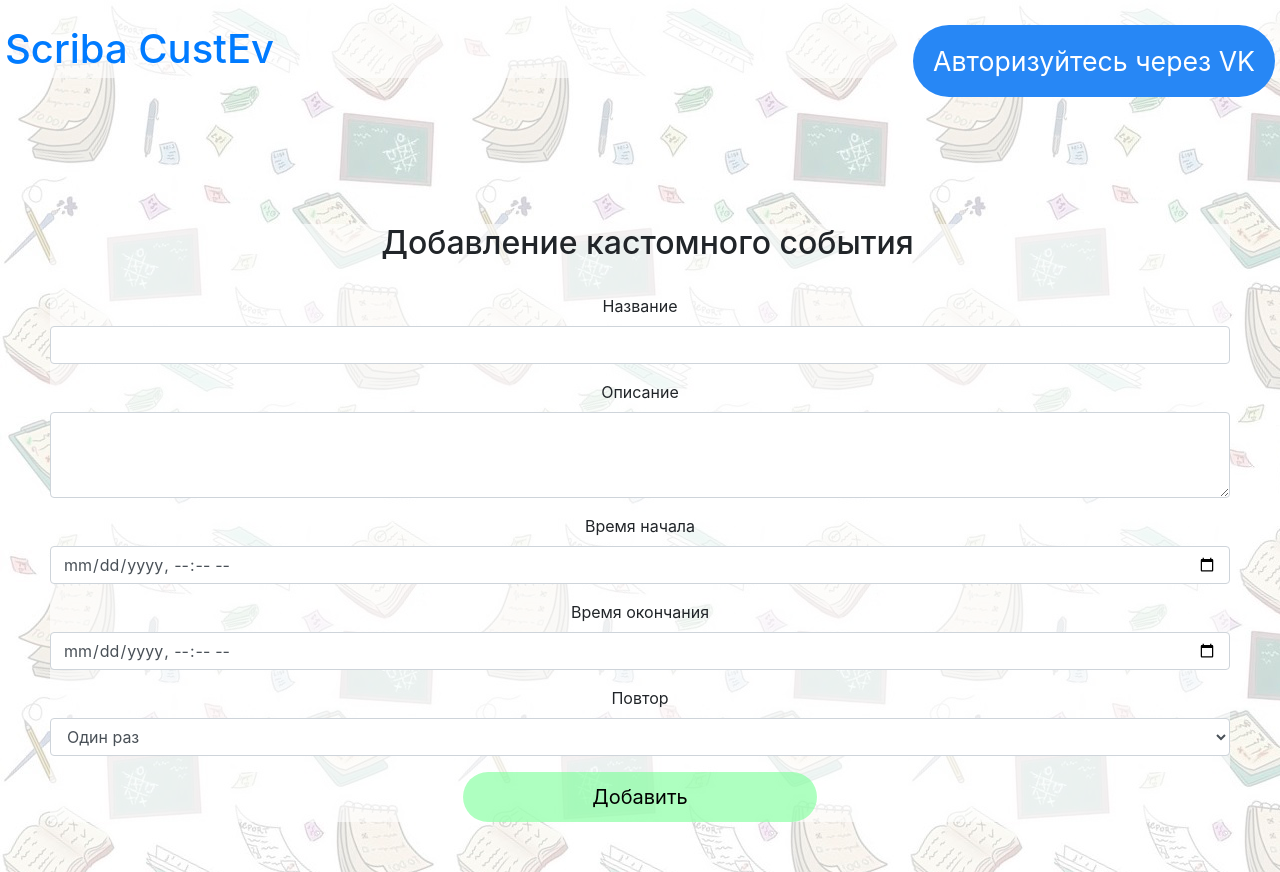
After one commit to ScribaSSU/scriba-custom-events, a Flask app: template templates/add_custom_events.html in a window 1280 px wide. The commit adds this page. Run offline with Flask 2, Linux system fonts and the light colour scheme; the template is opened without the code that fills it, so the values that code supplies are empty; some libraries are stand-ins or nearby versions.

Commit message:
changed event.py, added new page add_custom_events

```diff
--- a/models/event.py
+++ b/models/event.py
@@ -8,8 +8,9 @@ class Event(db.Model):
     user_id = db.Column(db.Integer, nullable=False)
     event_name = db.Column(db.String(200), nullable=False)
     description = db.Column(db.Text)
-    date = db.Column(db.DateTime, default=datetime.utcnow)
-    repeat = db.Column(db.Boolean, default=False)
+    date_begin = db.Column(db.DateTime, default=datetime.now, nullable=False)
+    date_end = db.Column(db.DateTime, default=datetime.now)
+    repeat = db.Column(db.String(200), nullable=False)
 
     def __repr__(self):
         return f"<Event {self.event_id}>"
--- a/routes.py
+++ b/routes.py
@@ -25,7 +25,7 @@ def events():
     if request.method == "GET":  # список кастомных событий
         return render_template("custom_events.html")
     elif request.method == "POST":  # добавить кастомное событие
-        return render_template("custom_events.html")
+        return render_template("add_custom_events.html")
 
 
 @app.route("/login")
--- a/static/css/index.css
+++ b/static/css/index.css
@@ -53,6 +53,16 @@ h2{
 	padding: 20px;
 	border-radius: 50px;
 	outline:none;
+   }
+
+.submit_event {
+    border-radius: 50px;
+    background: rgba(120, 255, 150, 0.6);
+	font-size : 20px;
+	height: 50px;
+	width: 30%;
+	outline:none;
+	border: 0;
    }
 
 
--- /dev/null
+++ b/templates/add_custom_events.html
@@ -0,0 +1,103 @@
+<!DOCTYPE html>
+<link rel="stylesheet" href="https://maxcdn.bootstrapcdn.com/bootstrap/4.0.0/css/bootstrap.min.css" integrity="sha384-Gn5384xqQ1aoWXA+058RXPxPg6fy4IWvTNh0E263XmFcJlSAwiGgFAW/dAiS6JXm" crossorigin="anonymous">
+
+<html lang="ru">
+<head>
+	<link rel="shortcut icon" type="shortcut_icon/png" href="{{ url_for('static', filename='images/shortcut_icon.png') }}" />
+	<link rel="stylesheet" href="https://stackpath.bootstrapcdn.com/bootstrap/4.1.3/css/bootstrap.min.css" integrity="sha384-MCw98/SFnGE8fJT3GXwEOngsV7Zt27NXFoaoApmYm81iuXoPkFOJwJ8ERdknLPMO" crossorigin="anonymous">
+    <meta charset="UTF-8">
+    <title>Add an event</title>
+    <link rel="stylesheet" type="text/css" href="{{ url_for('static', filename='css/index.css') }}" />
+</head>
+
+<body>
+    <div id="header">
+		<h1>
+
+			<a href='/'>Scriba CustEv</a>
+
+			<p class="rightstr" id = "status">
+
+				<button id = "enter_VK"  onclick="deleteSelf(this)" class = "VK" > Авторизуйтесь через VK </button>
+			</p>
+
+
+		</h1>
+	</div>
+
+
+	<br><br><br><br>
+<center style="margin: 50px; background: rgba(255, 255, 255, 0.6);">
+<h2>Добавление кастомного события</h2>
+<br>
+<form method="Post">
+  <div class="form-group">
+    <label for="name_event">Название</label>
+    <input type="email" class="form-control" id="name_event">
+  </div>
+
+   <div class="form-group">
+    <label for="descriprion_event">Описание</label>
+    <textarea class="form-control" id="descriprion_event" rows="3"></textarea>
+  </div>
+
+<div class="form-group">
+  <label for="time_begin_event">Время начала</label>
+    <input class="form-control" type="datetime-local" id="time_begin_event">
+</div>
+
+<div class="form-group">
+  <label for="time_end_event">Время окончания</label>
+    <input class="form-control" type="datetime-local" id="time_end_event">
+</div>
+
+  <div class="form-group">
+    <label for="type_event">Повтор</label>
+    <select class="form-control" id="type_event">
+      <option>Один раз</option>
+      <option>Ежедневно</option>
+      <option>По будням</option>
+		<option>Раз в неделю</option>
+		<option>Раз в две недели</option>
+    </select>
+  </div>
+    <input id = "submit_event" type="submit" class="submit_event" value="Добавить" onclick="eventAdded()" ></p>
+</form>
+
+
+
+</center>
+
+<script>
+var closebtns = document.getElementsByClassName("close");
+var i;
+
+for (i = 0; i < closebtns.length; i++) {
+  closebtns[i].addEventListener("click", function() {
+    this.parentElement.style.display = 'none';
+  });
+}
+</script>
+</body>
+
+<script>
+	function eventAdded() {
+    alert("Событие добавлено!");
+    window.location.reload();
+}
+	function deleteSelf(button) {
+		document.getElementById("enter_VK").style.display = 'none'
+		var el = document.getElementById('status');
+		el.innerText  = 'Здравствуйте, username!  ';
+		var button = document.createElement("button");
+		button.innerText = "Выход";
+		button.className ="VK"
+		button.onclick = function () {
+			result = confirm("Вы уверены?");
+			if (result) {
+			window.location.reload();
+			}
+			};
+		el.appendChild(button);
+}
+</script>
--- a/templates/custom_events.html
+++ b/templates/custom_events.html
@@ -5,7 +5,7 @@
 	<link rel="shortcut icon" type="shortcut_icon/png" href="{{ url_for('static', filename='images/shortcut_icon.png') }}" />
 	<link rel="stylesheet" href="https://stackpath.bootstrapcdn.com/bootstrap/4.1.3/css/bootstrap.min.css" integrity="sha384-MCw98/SFnGE8fJT3GXwEOngsV7Zt27NXFoaoApmYm81iuXoPkFOJwJ8ERdknLPMO" crossorigin="anonymous">
     <meta charset="UTF-8">
-    <title>List of lessons</title>
+    <title>List of events</title>
     <link rel="stylesheet" type="text/css" href="{{ url_for('static', filename='css/index.css') }}" />
 </head>
 
--- a/templates/index.html
+++ b/templates/index.html
@@ -30,10 +30,10 @@
 	<br><br><br><br>
 	<center>
 
-	   <form action = "/classes" method="GET"><input id = "show_lesson" type="button" class="show_list" value="Список пар" ></p></form>
+	   <form action = "/classes" method="GET"><input id = "show_lesson" type="submit" class="show_list" value="Список пар" ></p></form>
 	   <form action = "/events" method="GET"><input id = "show_event" type="submit" class="show_list" value="Список кастомных событий"></p></form>
-	   <form action = "/classes" method="Post"><input id = "add_lesson" type="button" class="add" value="Добавить пару"></p></form>
-	   <form action = "/events" method="Post"><input id = "add_event" type="button" class="add" value="Добавить кастомное событие"></p></form>
+	   <form action = "/classes" method="Post"><input id = "add_lesson" type="submit" class="add" value="Добавить пару"></p></form>
+	   <form action = "/events" method="Post"><input id = "add_event" type="submit" class="add" value="Добавить кастомное событие"></p></form>
 	</center>
 </body>
 
```
